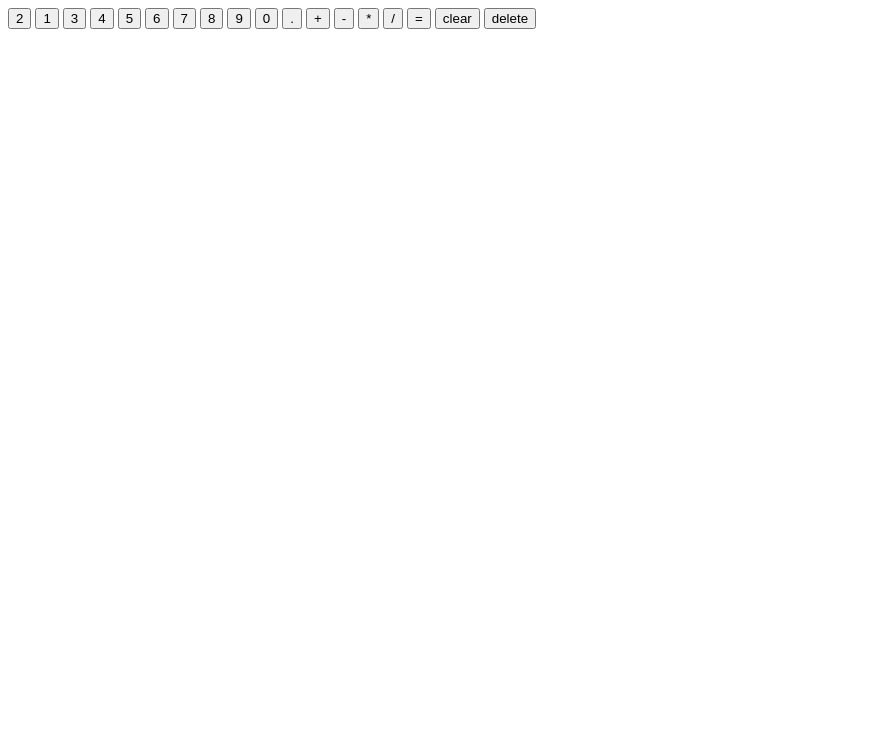
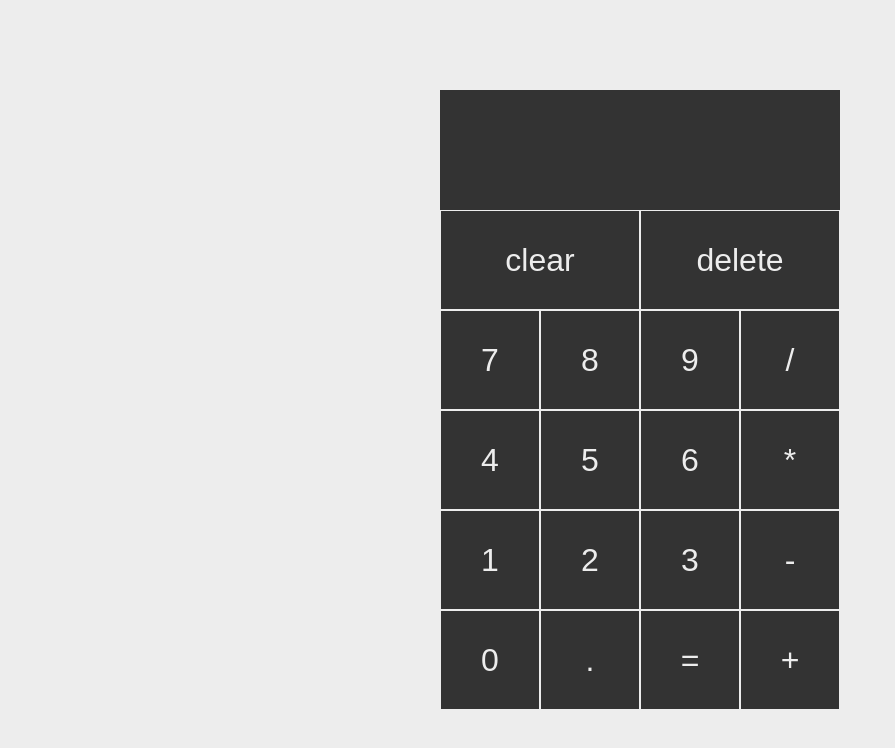
Before and after one commit to OU-ZAA/Calculator-TOP-js, a plain HTML site: page index.html in a window 1280 px wide. Shown: the whole page, without its empty margins (0-895 px from the left). Drawn offline with Linux system fonts and the light colour scheme.

Commit message:
add styles to the app

```diff
--- a/index.html
+++ b/index.html
@@ -5,30 +5,33 @@
     <meta http-equiv="X-UA-Compatible" content="IE=edge">
     <meta name="viewport" content="width=device-width, initial-scale=1.0">
     <script src="script.js" defer></script>
+    <link rel="stylesheet" href="styles.css">
     <title>Calculator TOP</title>
 </head>
 <body>
-    <div>
-        <div id="previous-operand"></div>
-        <div id="current-operand"></div>
-        <button id="number">2</button>
-        <button id="number">1</button>
-        <button id="number">3</button>
+    <div class="container">
+        <div class="display">
+            <div id="previous-operand" class="previous-operand"></div>
+            <div id="current-operand" class="current-operand"></div>
+        </div>
+        <button id="clear-btn" class="span-2">clear</button>
+        <button id="delete-btn" class="span-2">delete</button>
+        <button id="number">7</button>
+        <button id="number">8</button>
+        <button id="number">9</button>
+        <button id="division-btn">/</button>
         <button id="number">4</button>
         <button id="number">5</button>
         <button id="number">6</button>
-        <button id="number">7</button>
-        <button id="number">8</button>
-        <button id="number">9</button>
+        <button id="multiplication-btn">*</button>
+        <button id="number">1</button>
+        <button id="number">2</button>
+        <button id="number">3</button>
+        <button id="substraction-btn">-</button>
         <button id="number">0</button>
         <button id="number">.</button>
+        <button id="equal-btn">=</button>
         <button id="addition-btn">+</button>
-        <button id="substraction-btn">-</button>
-        <button id="multiplication-btn">*</button>
-        <button id="division-btn">/</button>
-        <button id="equal-btn">=</button>
-        <button id="clear-btn">clear</button>
-        <button id="delete-btn">delete</button>
     </div>
 </body>
 </html>
--- /dev/null
+++ b/styles.css
@@ -0,0 +1,64 @@
+* {
+    padding: 0;
+    margin: 0;
+    box-sizing: border-box;
+}
+
+:root {
+    --main-light: #ededed;
+    --main-dark: #333333;
+}
+
+body {
+    background-color: var(--main-light);
+}
+
+.container {
+    display: grid;
+    justify-content: center;
+    align-content: center;
+    grid-template-columns: repeat(4, 100px);
+    grid-template-rows: minmax(120px, auto) repeat(5, 100px);
+    min-height: 100vh;
+}
+
+
+.display {
+    background: var(--main-dark);
+    grid-column: 1 / -1;
+    display: flex;
+    flex-direction: column;
+    justify-content: space-around;
+    align-items: flex-end;
+    padding: 10px;
+    word-wrap: break-word;
+    word-break: break-all;
+}
+
+.previous-operand {
+    color: var(--main-light);
+    opacity: .75;
+    font-size: 1.5em;
+}
+
+.current-operand {
+    color: var(--main-light);
+    font-size: 2.5em;
+}
+
+button {
+    background-color: var(--main-dark);
+    border: 1px solid var(--main-light);
+    color: var(--main-light);
+    font-size: 2em;
+    outline: none;
+    cursor: pointer;
+}
+
+button:hover {
+    opacity: .75;
+}
+
+.span-2 {
+    grid-column: span 2;
+}
```
